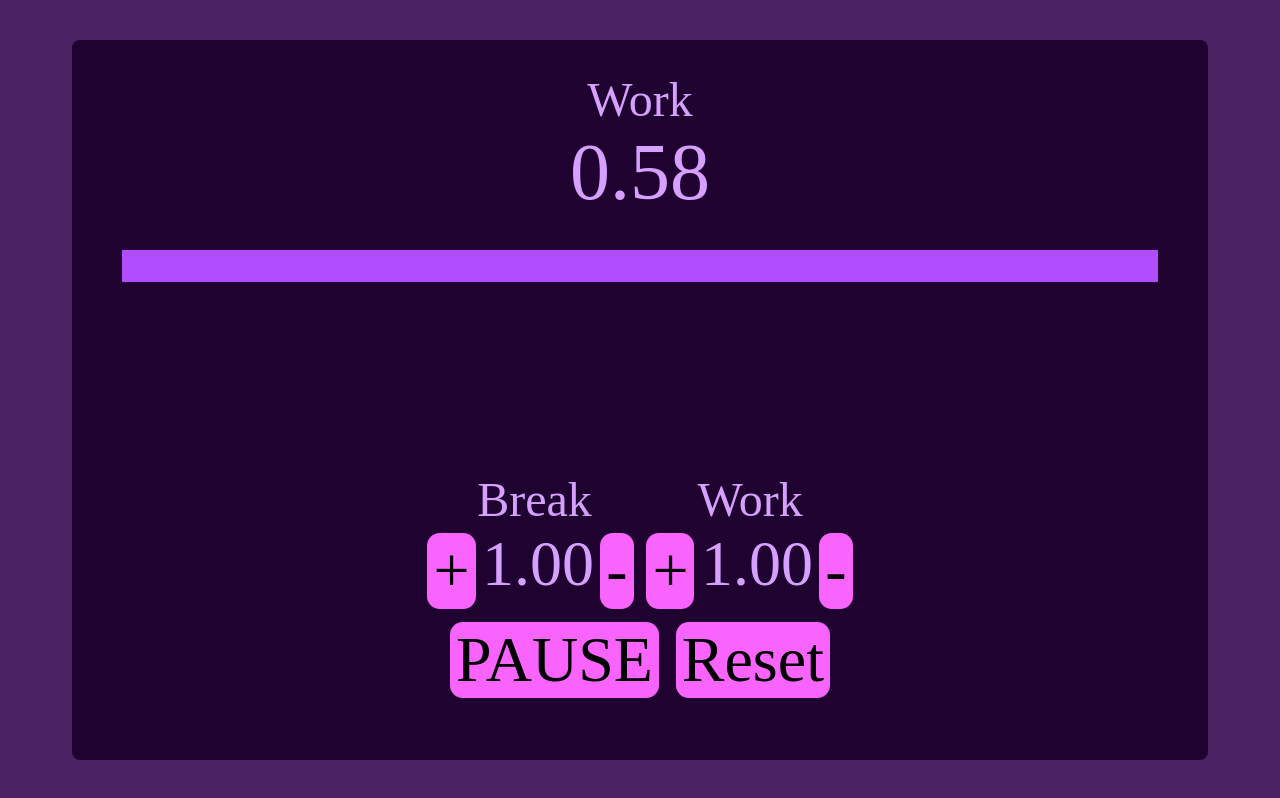
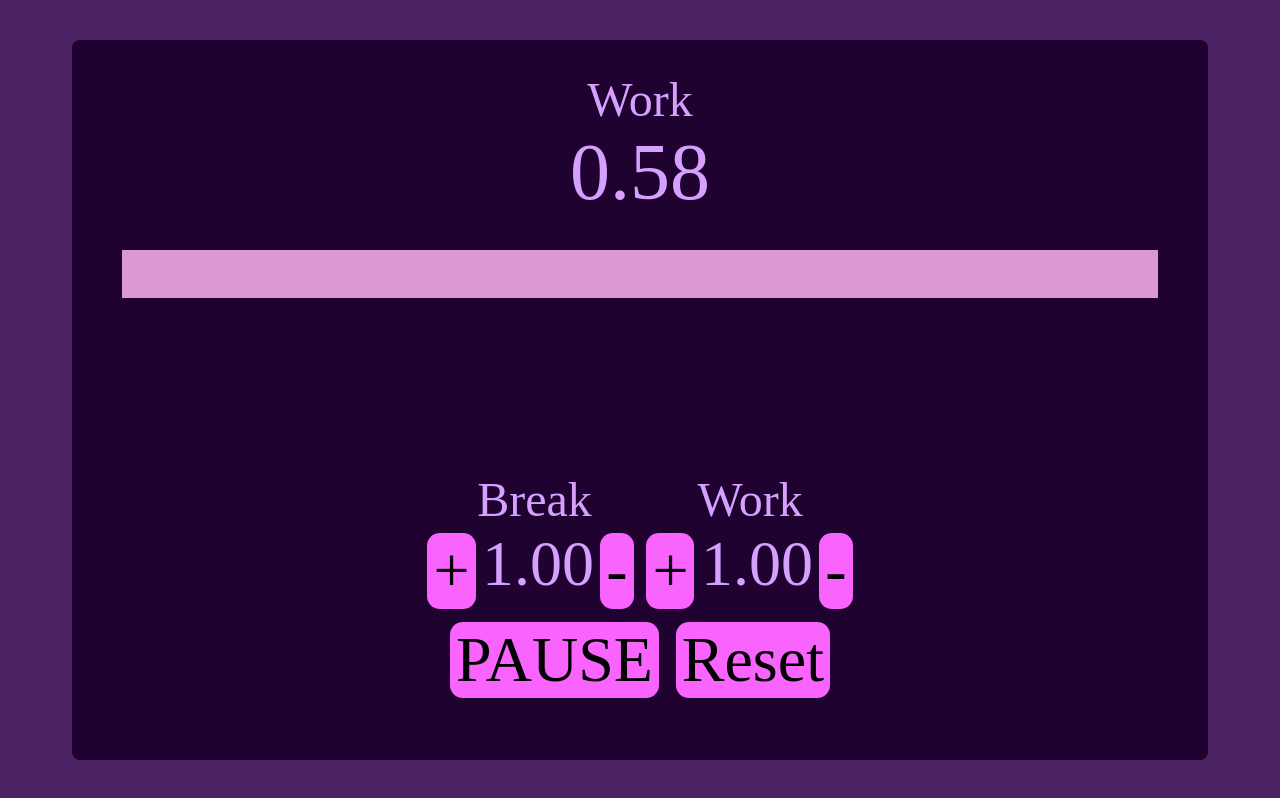
Before and after one commit to haridasnykiel/FCC_PomodoroClock, a website: page index.html in a window 1280 px wide. Both pictures are taken after a click on the button "GO". Drawn offline with nearby package versions, Linux system fonts and the light colour scheme.

Commit message:
Added some color animation to the progress bar

```diff
--- a/bower.json
+++ b/bower.json
@@ -20,6 +20,7 @@
     "tests"
   ],
   "dependencies": {
-    "jquery": "^3.3.1"
+    "jquery": "^3.3.1",
+    "jquery-ui": "^1.12.1"
   }
 }
--- a/clockLogic.js
+++ b/clockLogic.js
@@ -1,6 +1,7 @@
 $(document).ready(function(){
 
   var countDownTimer;
+  var colours = ["#870F77", "#8E5A87", "#56244F", "#DC98D3", "#9D53B7", "#D87DF9"];
 
   $('.add').click(function() {
     AddToCounters('#'+ $(this).val(), '+');
@@ -30,7 +31,10 @@ $(document).ready(function(){
         var timeleft = parseFloat(calculateCount($('#timer').html()));
         remainingTimeInSeconds -= 1;
         var getPercentage = calculatePercentageForProgressBar(totalTimeInSeconds, remainingTimeInSeconds);
-        $("#progress_bar").animate({width: String(getPercentage) + "%"});
+        $("#progress_bar").animate({
+            backgroundColor: colours[Math.round(GetRandomArrValue(colours))],
+            width: String(getPercentage) + "%"
+          });
         if(timeleft <= 0) {
           clearInterval(countDownTimer);
           setTimerAndTitle();
@@ -43,6 +47,10 @@ $(document).ready(function(){
     }
     RunTimer('#go');
   });
+
+  function GetRandomArrValue(arr) {
+    return Math.random() * (arr.length - 0) + 0;
+  }
 
   function calculatePercentageForProgressBar(totalTimeInSecs, remainingTimeInSecs) {
     var decrease = totalTimeInSecs-remainingTimeInSecs;
--- a/index.html
+++ b/index.html
@@ -4,6 +4,7 @@
     <meta charset="utf-8">
     <title>Pomodoro Clock</title>
     <script src="./bower_components/jquery/dist/jquery.min.js"></script>
+    <script src="./bower_components/jquery-ui/jquery-ui.min.js"></script>
     <script src="./clockLogic.js"></script>
     <script src="./animation.js"></script>
     <link rel="stylesheet" href="./styles.css">
--- a/styles.css
+++ b/styles.css
@@ -31,7 +31,7 @@ body {
 }
 
 #progress_bar {
-  height: 2em;
+  height: 3em;
   width: 100%;
   background-color: #B14CFE;
   margin: 2em;
```
